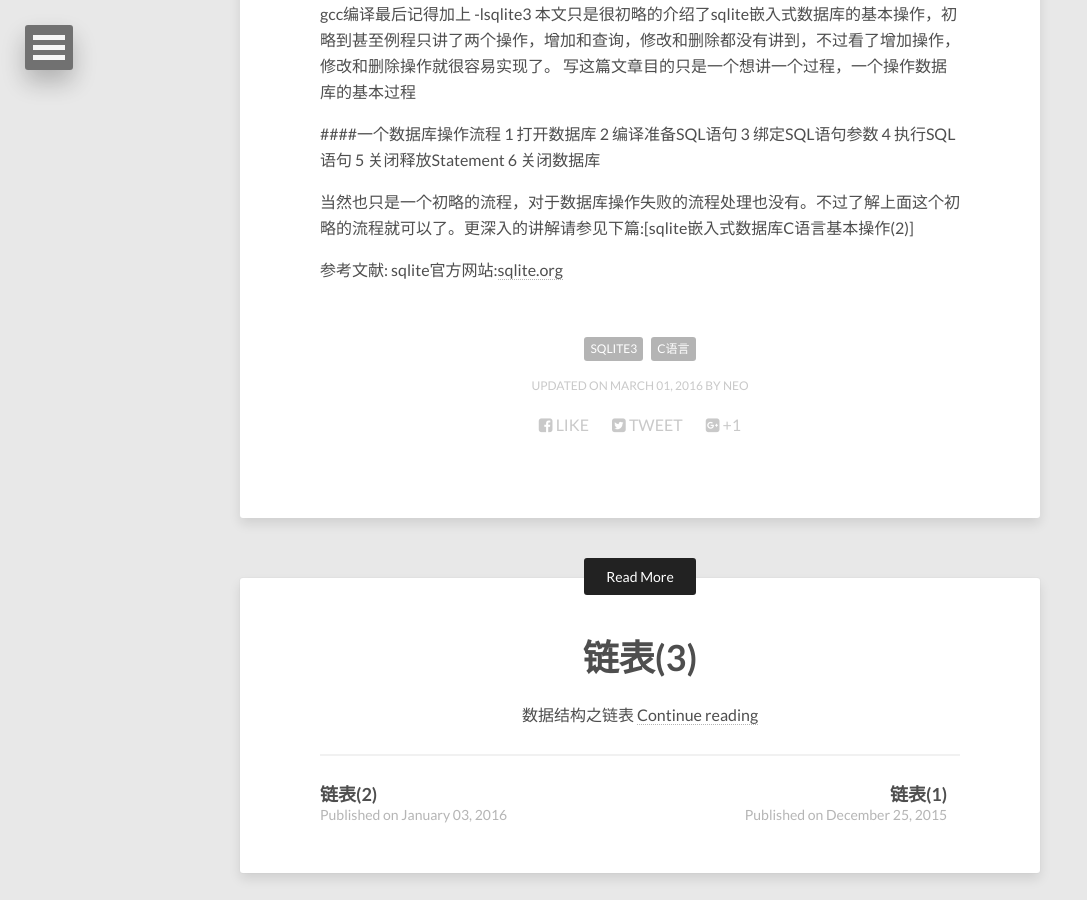
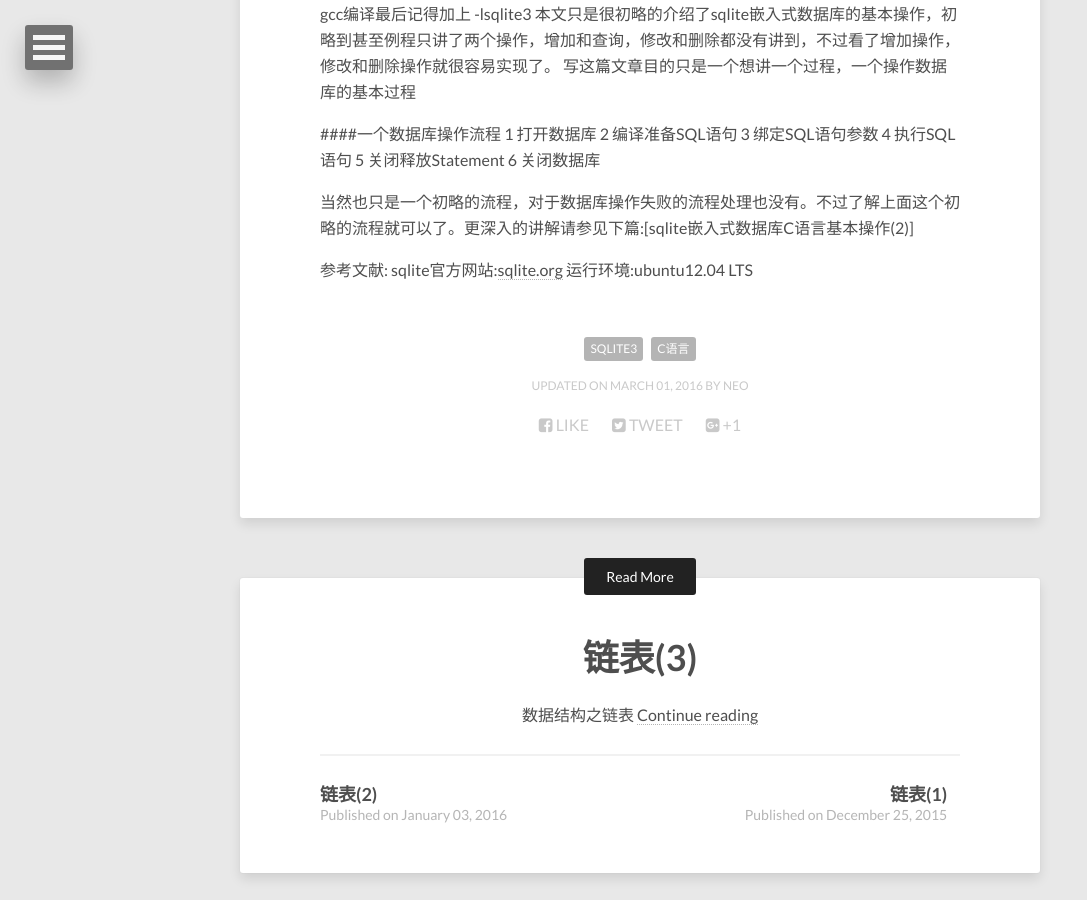
Before and after one commit to minstrelboy/minstrelboy.github.io, a Jekyll site: the page built from _posts/2016-03-02-sqlite嵌入式数据库C语言基本操作(1).md, in a window 1280 px wide and 900 px high, scrolled down 3244 px. Shown: the whole window, without its empty margins (0-1087 px from the left). Built offline with Jekyll 4.4.1, drawn with Linux system fonts in a browser that asks for light colours; nearby versions of some CDN libraries.

````diff
--- a/_posts/2016-03-02-sqlite嵌入式数据库C语言基本操作(1).md
+++ b/_posts/2016-03-02-sqlite嵌入式数据库C语言基本操作(1).md
@@ -24,6 +24,7 @@
 
 以下这个例子做一个简单的insert，和 select 的例子，来讲sqlite3数据库的简单数据操作。
 首先建一张简单的表，并插入初始化数据。
+
 ```
 
  create table userinfo (
@@ -39,6 +40,7 @@
  ```
 
 建立对应的数据模型.
+
 ```cpp
 
 typedef struct userinfo_s {
@@ -48,6 +50,7 @@
 } userinfo_t;
 
 ```
+
 得到所有Users的函数
 
 ```cpp
@@ -181,3 +184,4 @@
 
 参考文献:
 sqlite官方网站:[sqlite.org](http://sqlite.org)
+运行环境:ubuntu12.04 LTS
````
Also changed, not shown: images/avatar.jpg.
